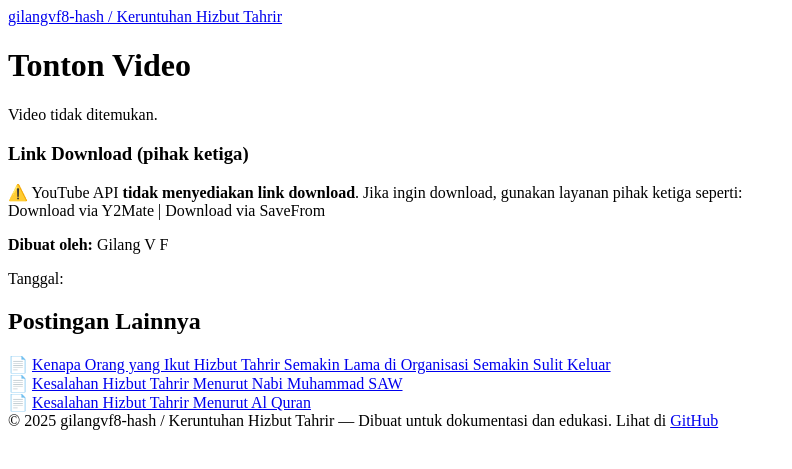
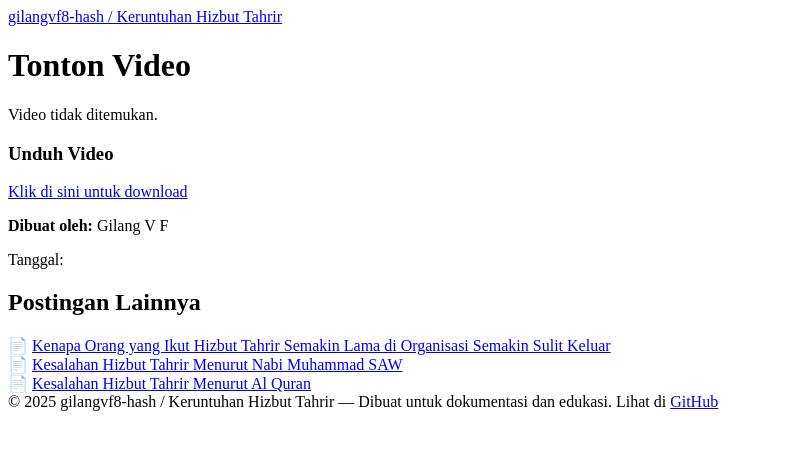
Before and after one commit to gilangvf8-hash/gilangvf8-hash.github.io, a Jekyll site: the page built from video.html, in a window 1280 px wide. Shown: the top 469 px of the page, without its empty margins (0-792 px from the left). Built offline with Jekyll 4.4.1, drawn with Linux system fonts in a browser that asks for light colours.

Commit message:
Update video.html

```diff
--- a/video.html
+++ b/video.html
@@ -4,27 +4,55 @@
 ---
 
 <div id="video-container"></div>
+<div id="video-info"></div>
 
-<h3>Link Download (pihak ketiga)</h3>
+<h3>Unduh Video</h3>
 <p>
-  ⚠️ YouTube API <b>tidak menyediakan link download</b>.
-  Jika ingin download, gunakan layanan pihak ketiga seperti:
-  <br>
-  <a id="y2mate" target="_blank">Download via Y2Mate</a> |
-  <a id="savefrom" target="_blank">Download via SaveFrom</a>
+  <a id="downloadLink" href="#">Klik di sini untuk download</a>
 </p>
 
 <script>
 const params = new URLSearchParams(window.location.search);
 const videoId = params.get("id");
 
+// 🔑 API Key dari Google Cloud Console (YouTube Data API v3)
+const API_KEY = "AIzaSyCIqJPESJEipAsKfdIpumGu7yT77ZQARbI";
+
 if(videoId){
+  // Tampilkan player
   document.getElementById("video-container").innerHTML = `
     <h2>Tonton Video</h2>
-    <iframe width="300" height="200" src="https://www.youtube.com/embed/${videoId}" frameborder="0" allowfullscreen></iframe>
+    <iframe width="560" height="315"
+      src="https://www.youtube.com/embed/${videoId}"
+      frameborder="0" allowfullscreen>
+    </iframe>
   `;
-  document.getElementById("y2mate").href = `https://www.y2mate.com/youtube/${videoId}`;
-  document.getElementById("savefrom").href = `https://ssyoutube.com/watch?v=${videoId}`;
+
+  // Update link download
+  document.getElementById("downloadLink").href = `download.html?id=${videoId}`;
+
+  // Fetch detail video (judul, deskripsi, channel)
+  fetch(`https://www.googleapis.com/youtube/v3/videos?part=snippet,statistics&id=${videoId}&key=${API_KEY}`)
+    .then(res => res.json())
+    .then(data => {
+      if(data.items && data.items.length > 0){
+        const video = data.items[0].snippet;
+        const stats = data.items[0].statistics;
+
+        document.getElementById("video-info").innerHTML = `
+          <h3>${video.title}</h3>
+          <p><b>Channel:</b> ${video.channelTitle}</p>
+          <p><b>Deskripsi:</b><br>${video.description.replace(/\n/g,"<br>")}</p>
+          <p><b>Views:</b> ${stats.viewCount}</p>
+        `;
+      } else {
+        document.getElementById("video-info").innerHTML = "<p>Informasi video tidak ditemukan.</p>";
+      }
+    })
+    .catch(err => {
+      document.getElementById("video-info").innerHTML = "<p>Error: " + err + "</p>";
+    });
+
 }else{
   document.getElementById("video-container").innerHTML = "<p>Video tidak ditemukan.</p>";
 }
```
